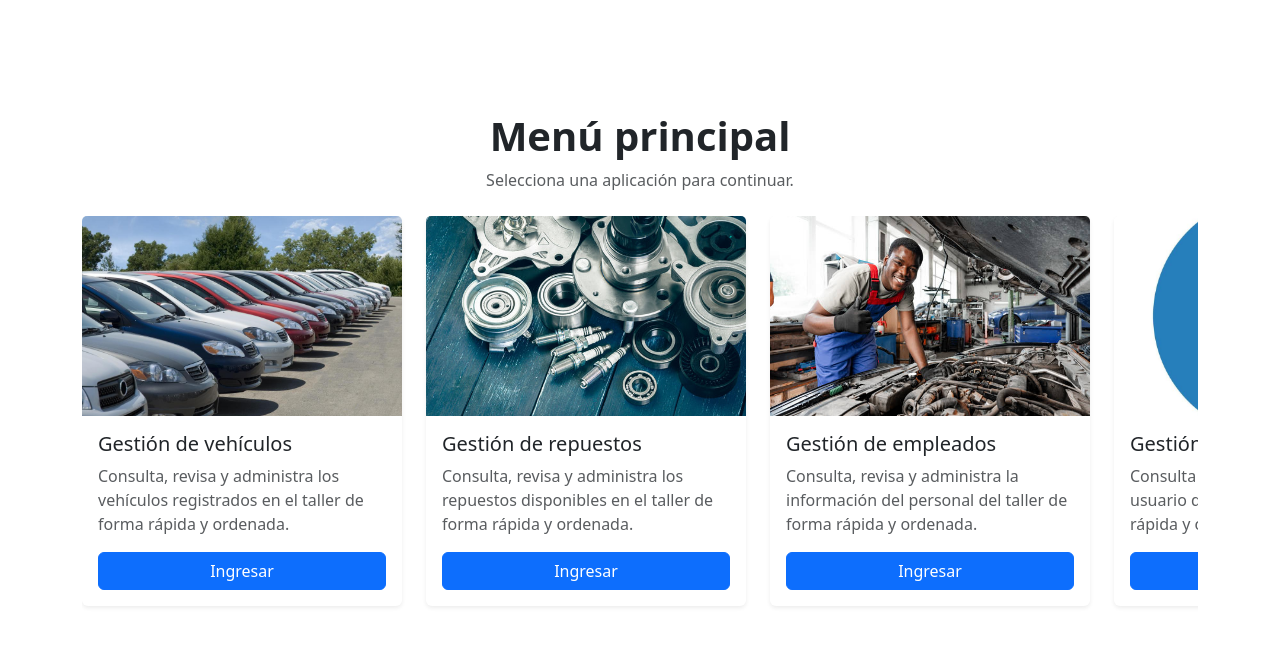
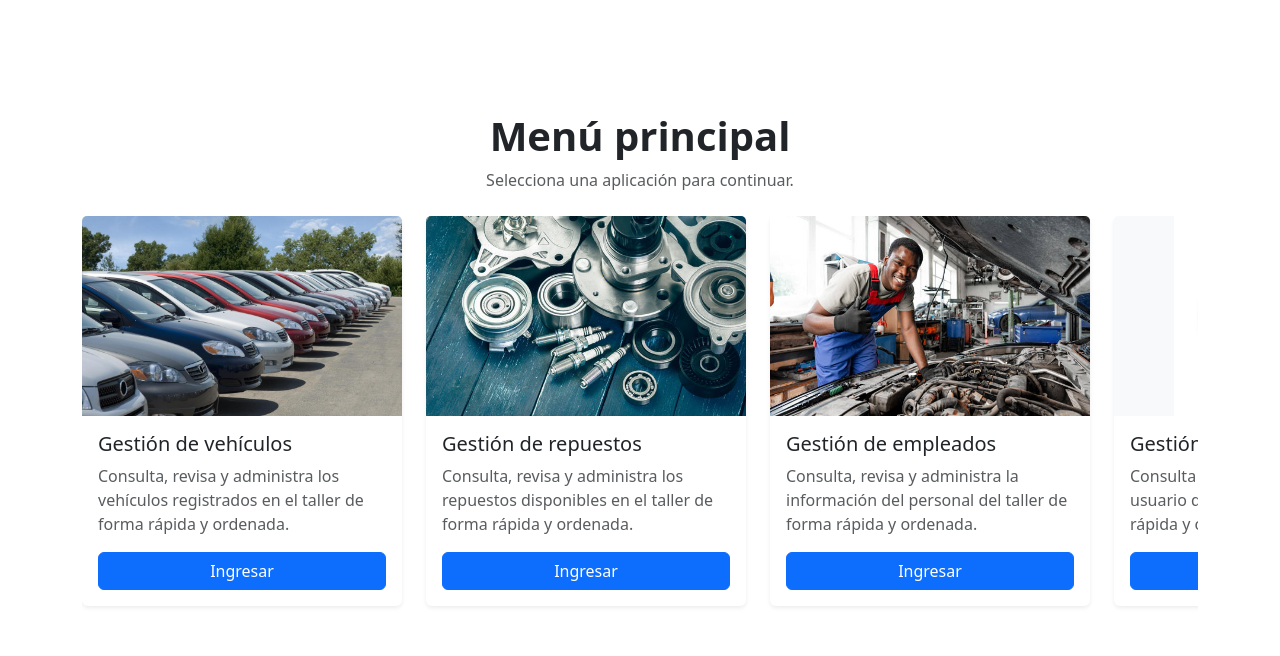
Before and after one commit to danielrestrepo4953/evaU2, a Django app: page /principal/ in a window 1280 px wide. Shown: the part 80-736 px from the top of the page. Run offline with Django 5.2, Linux system fonts and the light colour scheme; the visitor is signed in with stand-in values (Sample User, id 1); some libraries are stand-ins or nearby versions.

Commit message:
Integracion de Clientes-Vehiculos y ajuste de tarjetas en menu principal

```diff
--- a/config/settings.py
+++ b/config/settings.py
@@ -48,6 +48,7 @@ INSTALLED_APPS = [
     'usuarios',
     'reparacionesApp',
     'dashboardApp',
+    'clientesVehiculosApp',
 ]
 
 MIDDLEWARE = [
--- a/config/urls.py
+++ b/config/urls.py
@@ -16,8 +16,8 @@ urlpatterns = [
     path('login/', include('usuarios.urls'), name="login"),
     path('reparaciones/', include('reparacionesApp.urls'), name='home_reparaciones'),
     path('usuarios/', usuarios_views.principal_usuarios, name='inicio_usuarios'),
-    path('', include('dashboardApp.urls'), name= 'dashboard_inicio')
-]
+    path('', include('dashboardApp.urls'), name= 'dashboard_inicio'),
+    path('clientes-vehiculos/', include('clientesVehiculosApp.urls')),]
 
 if settings.DEBUG:
     urlpatterns += static(settings.MEDIA_URL, document_root=settings.MEDIA_ROOT)
--- a/templates/principal.html
+++ b/templates/principal.html
@@ -53,7 +53,7 @@
 
             {% if perms.auth.view_user %}
             <div class="card shadow-sm border-0 flex-shrink-0" style="width: 320px;">
-                <img src="{% static 'images/usuarios/foto_usuario_menú.jpg' %}" class="card-img-top" alt="Gestión de usuarios" style="height: 200px; object-fit: cover;">
+                <img src="{% static 'images/usuarios/foto_usuario_menú.jpg' %}" class="card-img-top bg-light" alt="Gestión de usuarios" style="height: 200px; object-fit: contain;">
                 <div class="card-body d-flex flex-column">
                     <h5 class="card-title">Gestión de usuarios</h5>
                     <p class="card-text text-muted">
```
